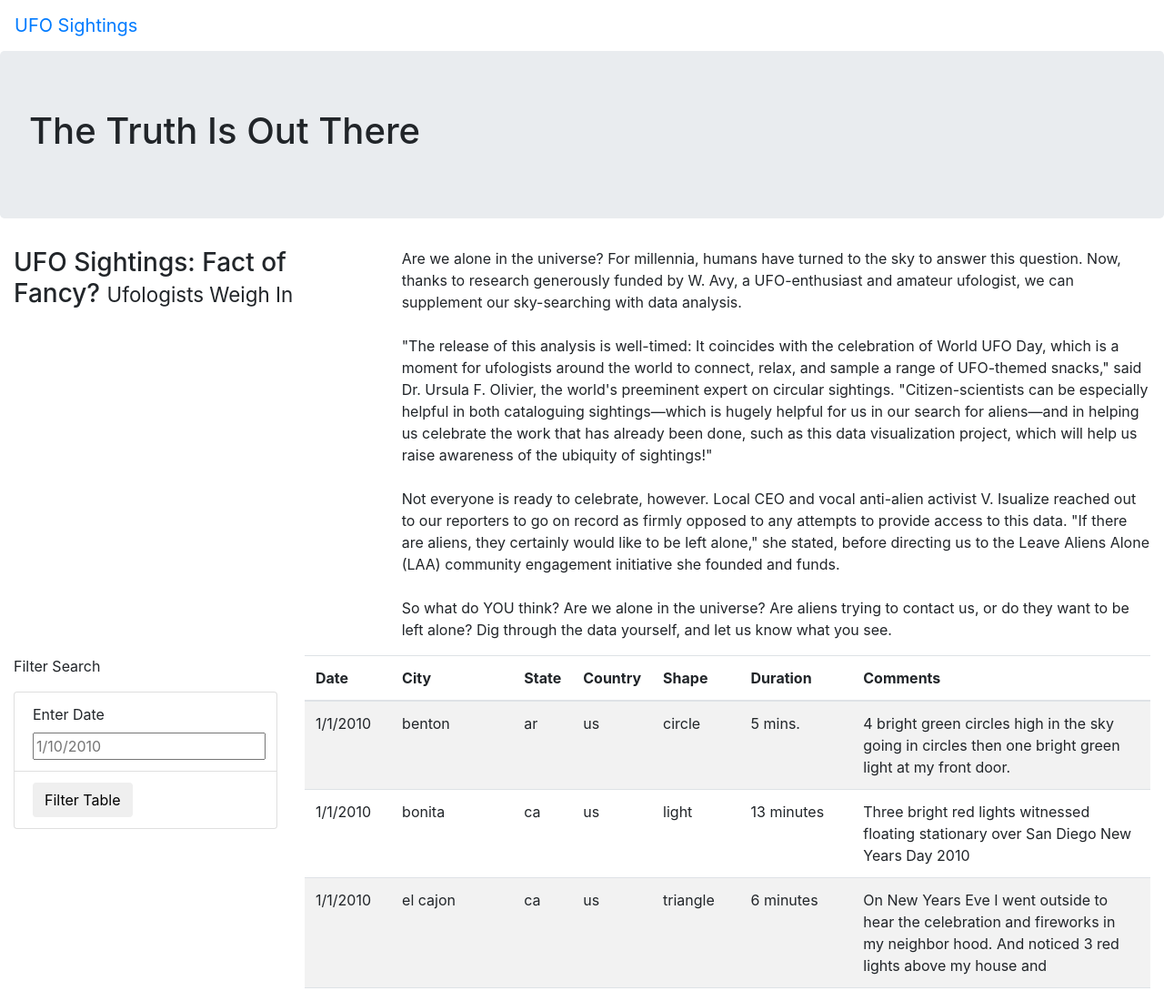
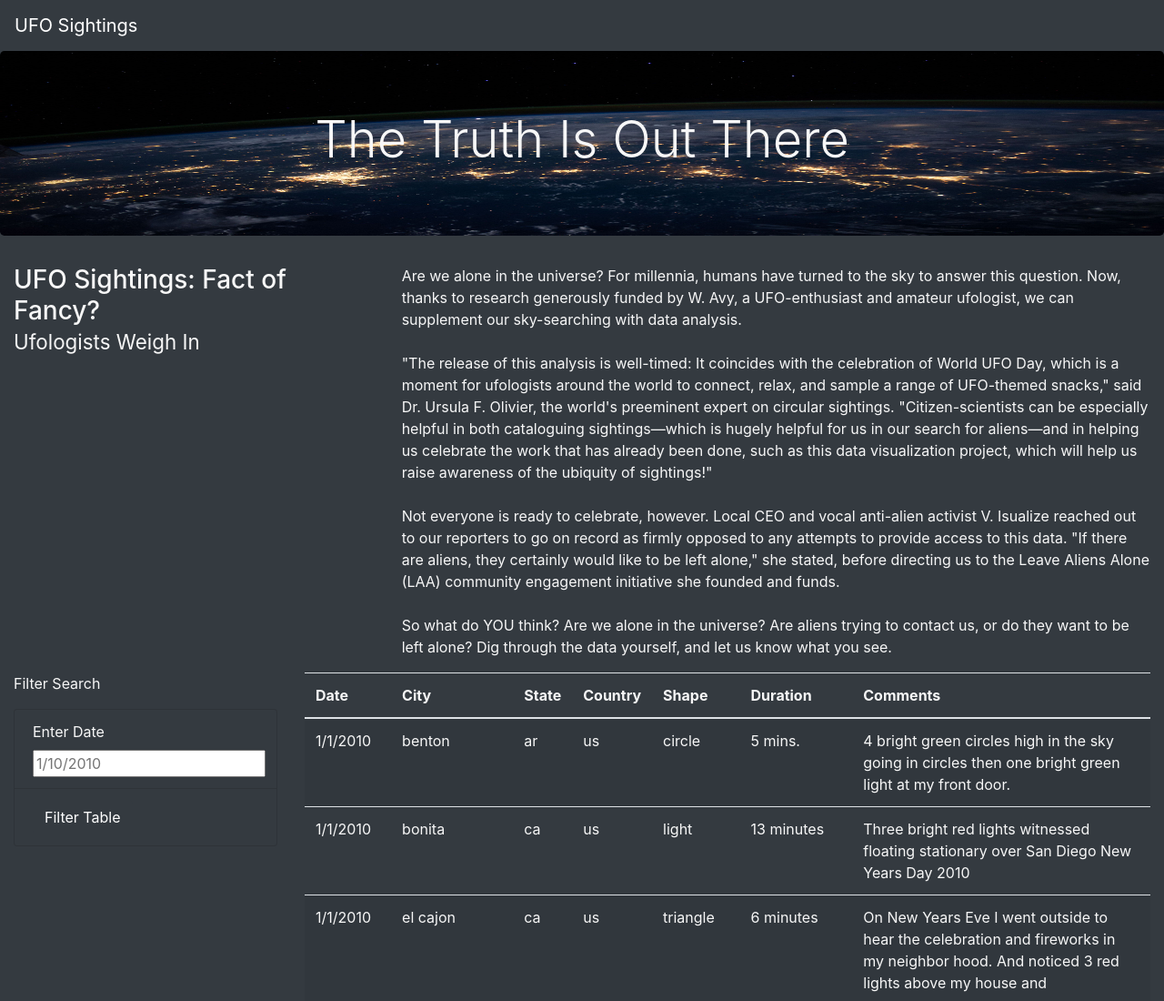
Before and after one commit to vbmartinez4/UFOs, a plain HTML site: page index.html in a window 1280 px wide. Shown: the top 1100 px of the page at 91% size. Drawn offline with nearby package versions, Linux system fonts and the light colour scheme.

Commit message:
Customizing the Page with CSS.

```diff
--- a/index.html
+++ b/index.html
@@ -13,19 +13,21 @@
   />
   <link rel="stylesheet" href="static/css/style.css">
 </head>
-<body>
+<body class="bg-dark">
     <div class = "wrapper">
-        <nav class="navbar navbar-expand-lg">
+        <nav class="navbar navbar-dark bg-dark navbar-expand-lg">
             <a class="navbar-brand" href="index.html">UFO Sightings</a>
         </nav>
     </div>
     <div class = "jumbotron">
-        <h1>The Truth Is Out There</h1>
+        <h1 class="display-4">The Truth Is Out There</h1>
     </div>
     <div class = "container-fluid">
         <div class = "row">
             <div class = "col-md-4">
-                <h3>UFO Sightings: Fact of Fancy? <small>Ufologists Weigh In</small></h3>
+                <h3>UFO Sightings: Fact of Fancy?
+                    <br>
+                    <small>Ufologists Weigh In</small></h3>
             </div>
             <div class = "col-md-8">
                 <p>
@@ -37,15 +39,15 @@
     <div class = "container-fluid">
         <div class = "row">
             <div class = "col-md-3">
-                <form>
+                <form class="bg-dark">
                     <p>Filter Search</p>
-                    <ul class = "list-group">
-                        <li class = "list-group-item">
+                    <ul class = "list-group bg-dark">
+                        <li class = "list-group-item bg-dark">
                             <label for ="date">Enter Date</label>
                             <input type="text" placeholder="1/10/2010" id="datetime"/>
                         </li>
-                        <li class = "list-group-item">
-                            <button id="filter-btn" type="button" class="btn btn-default">Filter Table</button>
+                        <li class = "list-group-item bg-dark">
+                            <button id="filter-btn" type="button" class="btn btn-dark">Filter Table</button>
                         </li>
                     </ul>
                 </form>
@@ -69,7 +71,7 @@
         </div>
     </div>
     <script src="https://cdnjs.cloudflare.com/ajax/libs/d3/4.11.0/d3.js"></script>
-    <script src="js/data.js"></script>
-    <script src="js/app.js"></script>
+    <script src="static/js/data.js"></script>
+    <script src="static/js/app.js"></script>
 </body>
 </html>
--- a/static/css/style.css
+++ b/static/css/style.css
@@ -0,0 +1,11 @@
+body {
+
+    color: #f7f7f7;
+}
+
+.jumbotron {
+    /* background-image: url("C:/Users/Administrator/Desktop/Analysis_Projects/UFOs/images/nasa.jpg"); */
+    background-image: url("../images/nasa.jpg");
+    background-size: 100% 100%;
+    text-align: center;
+  }
```
Also changed, not shown: static/images/nasa.jpg (added), static/js/app.js (renamed from js/app.js), static/js/data.js (renamed from js/data.js).
